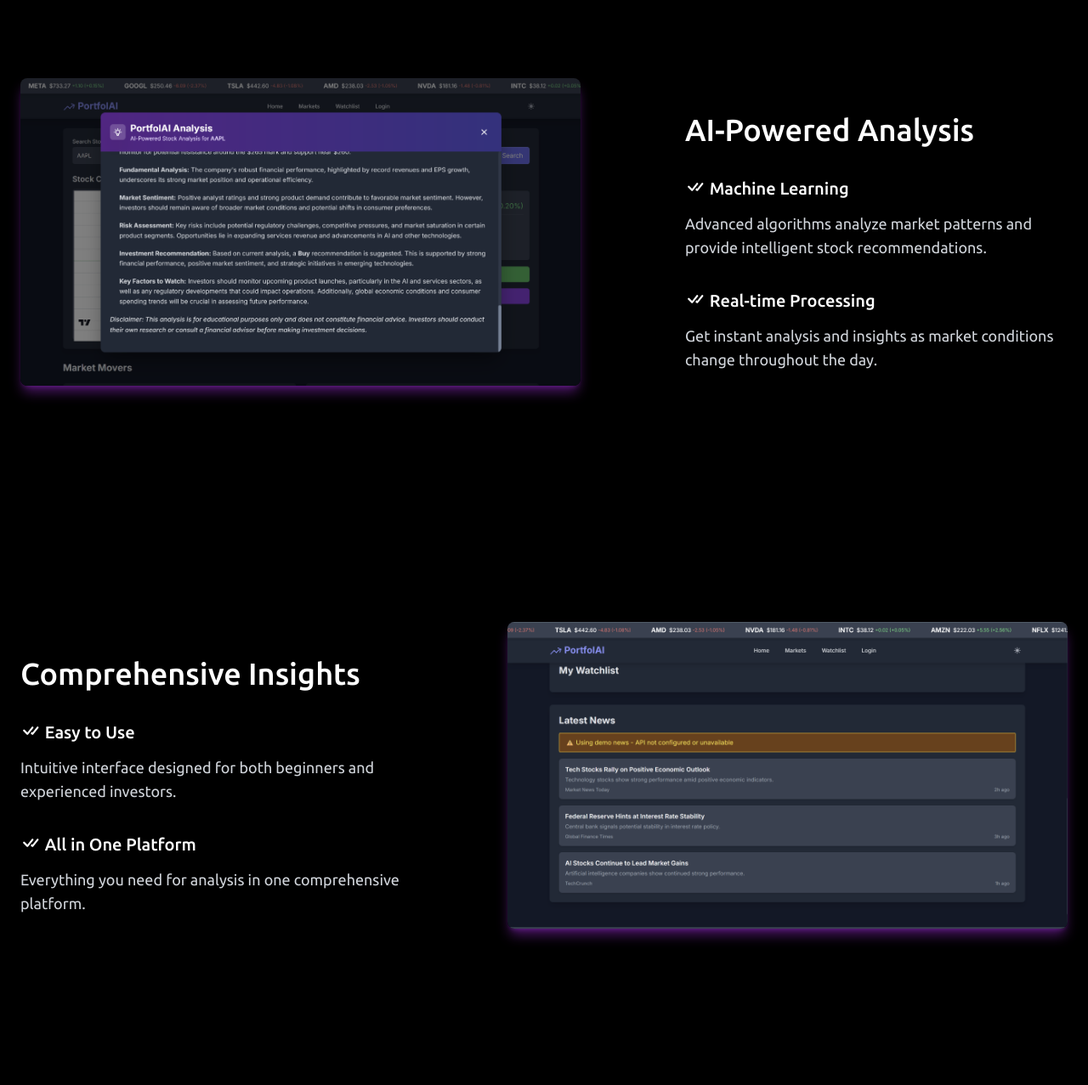
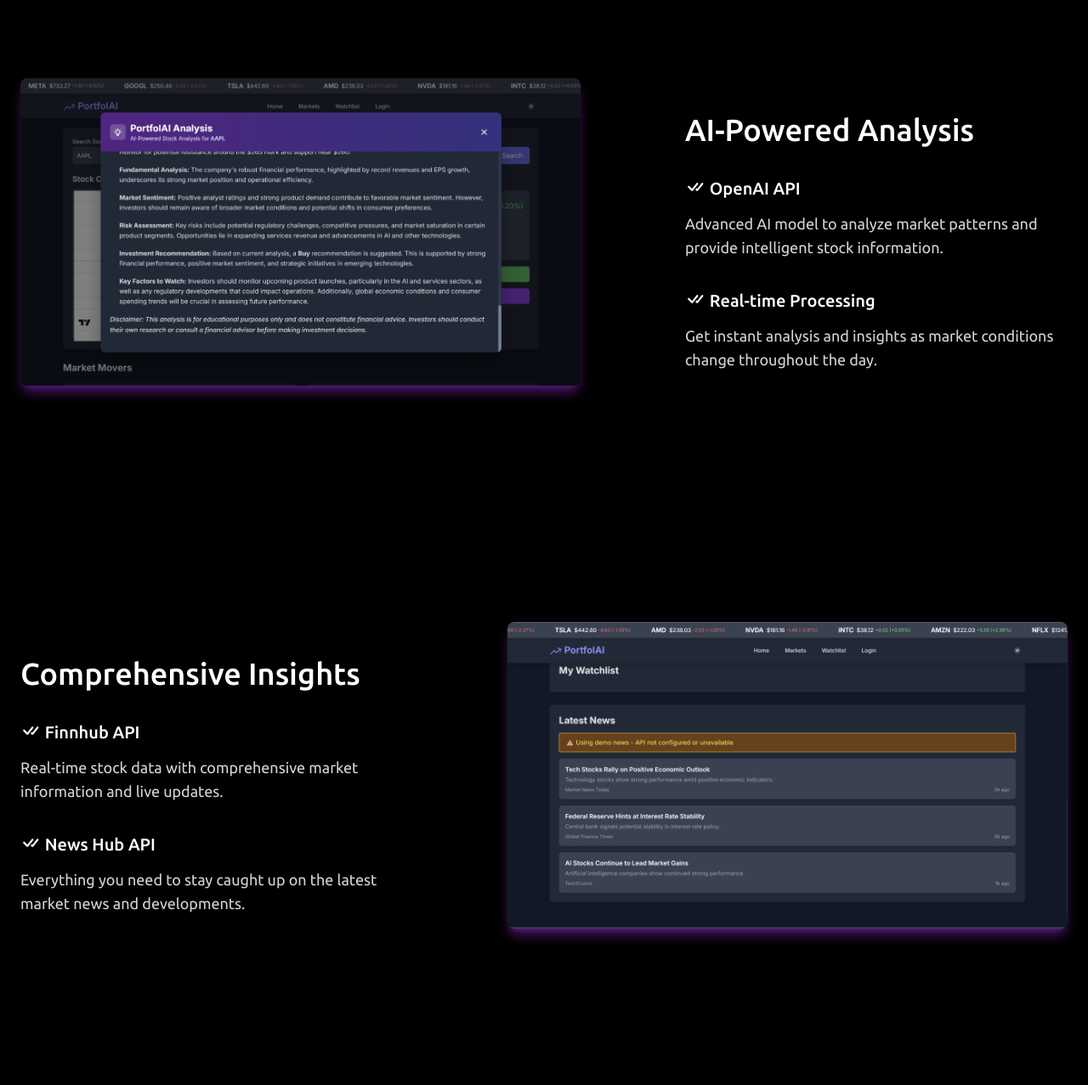
Before and after one commit to eduran04/PortfolAI-CS4300-Fall-2024-Group-4, a Django app: page / in a window 1280 px wide. Shown: the part 3120-4397 px from the top of the page at 85% size. Run offline with Django 5.2, Linux system fonts and the light colour scheme; some libraries are stand-ins or nearby versions.

Commit message:
Update landing.html

```diff
--- a/portfolai/core/templates/landing.html
+++ b/portfolai/core/templates/landing.html
@@ -5,11 +5,11 @@
     <meta charset="UTF-8" />
     <meta name="viewport" content="width=device-width, initial-scale=1.0" />
     <title>PortfolAI - AI-Powered Platform</title>
-    <meta name="description" content="AI-powered platform. Get smart insights, clean data, and intelligent tools — no trading, no risk, no paywalls. Start exploring free." />
+    <meta name="description" content="AI-powered platform. Get smart insights, clean data, and intelligent tools - no trading, no risk, no paywalls. Start exploring free." />
     <meta name="author" content="PortfolAI" />
 
     <meta property="og:title" content="PortfolAI - AI-Powered Platform" />
-    <meta property="og:description" content="AI-powered platform. Get smart insights without the clutter — no trading, no risk." />
+    <meta property="og:description" content="AI-powered platform. Get smart insights without the clutter - no trading, no risk." />
     <meta property="og:type" content="website" />
     <meta property="og:image" content="{% static 'landing/assets/logo.png' %}" />
 
@@ -100,7 +100,7 @@
                     <div
                         class="reveal-up tw-mt-10 tw-max-w-[450px] tw-p-2 tw-text-center tw-text-gray-300 max-lg:tw-max-w-full"
                     >
-                        AI-powered stock analysis platform. Get smart insights, clean data, and intelligent tools — no trading, no risk, no paywalls.
+                        AI-powered stock analysis platform. Get smart insights, clean data, and intelligent tools - no trading, no risk, no paywalls.
                     </div>
 
                     <div
@@ -425,12 +425,12 @@
                     <div class="tw-mt-4 tw-flex tw-flex-col tw-gap-3">
                         <h4 class="tw-text-xl tw-font-medium">
                             <i class="bi bi-check-all !tw-text-2xl"></i>
-                            Machine Learning
+                            OpenAI API
                         </h4>
                         <span
                             class="tw-text-lg tw-text-gray-300 max-md:tw-text-base"
                         >
-                            Advanced algorithms analyze market patterns and provide intelligent stock recommendations.
+                            Advanced AI model to analyze market patterns and provide intelligent stock information.
                         </span>
                     </div>
                     <div class="tw-mt-4 tw-flex tw-flex-col tw-gap-3">
@@ -464,23 +464,23 @@
                     <div class="tw-mt-4 tw-flex tw-flex-col tw-gap-3">
                         <h4 class="tw-text-xl tw-font-medium">
                             <i class="bi bi-check-all !tw-text-2xl"></i>
-                            Easy to Use
+                            Finnhub API
                         </h4>
                         <span
                             class="tw-text-lg tw-text-gray-300 max-md:tw-text-base"
                         >
-                            Intuitive interface designed for both beginners and experienced investors.
+                            Real-time stock data with comprehensive market information and live updates.
                         </span>
                     </div>
                     <div class="tw-mt-4 tw-flex tw-flex-col tw-gap-3">
                         <h4 class="tw-text-xl tw-font-medium">
                             <i class="bi bi-check-all !tw-text-2xl"></i>
-                            All in One Platform
+                            News Hub API
                         </h4>
                         <span
                             class="tw-text-lg tw-text-gray-300 max-md:tw-text-base"
                         >
-                            Everything you need for analysis in one comprehensive platform.
+                            Everything you need to stay caught up on the latest market news and developments.
                         </span>
                     </div>
                 </div>
```
Also changed, not shown: other parts of portfolai/core/templates/landing.html (+6 -20 lines).
